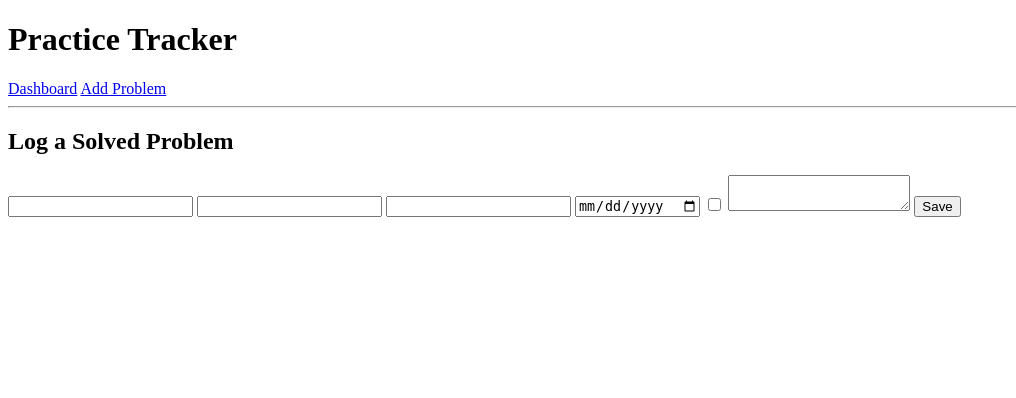
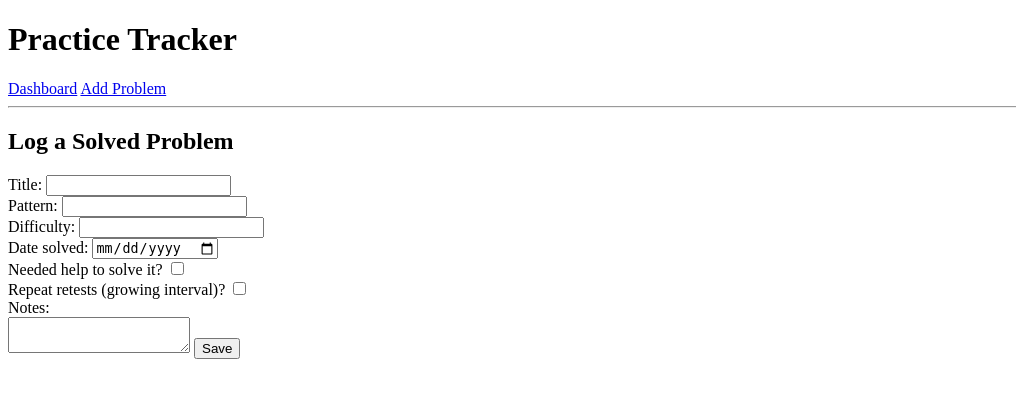
Before and after one commit to isa-hello/practice-tracker, a Flask app: page /add in a window 1280 px wide. Shown: the top 398 px of the page, without its empty margins (0-1016 px from the left). Run offline with Flask 3, Linux system fonts and the light colour scheme.

Commit message:
Finish repeat_retests: fix due-check bug, wire form + checkbox

```diff
--- a/app.py
+++ b/app.py
@@ -44,7 +44,14 @@ def dashboard():
     problems = Problem.query.all()
     due_ids = []
     for problem in problems:
-        if logic.is_retest_due(problem.date_solved, problem.needed_help, problem.retest_completed_at, date.today()) is True:
+        if logic.is_retest_due(
+            problem.date_solved,
+            problem.needed_help,
+            retest_completed_at=problem.retest_completed_at,
+            repeat_retests=problem.repeat_retests,
+            retest_interval_days=problem.retest_interval_days,
+            today=date.today(),
+        ) is True:
             due_ids.append(problem.id)
 
     return render_template('dashboard.html', problems=problems, due_ids=due_ids)
@@ -63,9 +70,10 @@ def add():
         difficulty = request.form['difficulty']
         date_solved = date.fromisoformat(request.form['date_solved'])
         needed_help = request.form.get('needed_help') == 'on'
+        repeat_retests = request.form.get('repeat_retests') == 'on'
         notes = request.form['notes']
 
-        problem = Problem(title=title, pattern=pattern, difficulty=difficulty, date_solved=date_solved, needed_help=needed_help, notes=notes)
+        problem = Problem(title=title, pattern=pattern, difficulty=difficulty, date_solved=date_solved, needed_help=needed_help, repeat_retests=repeat_retests, notes=notes)
         db.session.add(problem)
         db.session.commit()
     return render_template('add.html')
@@ -79,6 +87,8 @@ def retest(problem_id):
     # - commit the change, then redirect back to the dashboard
     problem = Problem.query.get_or_404(problem_id)
     problem.retest_completed_at = date.today()
+    if problem.repeat_retests is True:
+        problem.retest_interval_days *= 2
     db.session.commit()
 
     return redirect(url_for('dashboard'))
--- a/models.py
+++ b/models.py
@@ -15,3 +15,5 @@ class Problem(db.Model):
     needed_help = db.Column(db.Boolean, nullable=False)
     notes = db.Column(db.Text)
     retest_completed_at = db.Column(db.Date)
+    retest_interval_days = db.Column(db.Integer, nullable=False, default=3)
+    repeat_retests = db.Column(db.Boolean, nullable=False, default=False)
--- a/templates/add.html
+++ b/templates/add.html
@@ -4,11 +4,13 @@
 <h2>Log a Solved Problem</h2>
 
 <form method = "POST" action="{{ url_for('add') }}">
-    <input type="text" name="title">
-    <input type="text" name="pattern">
-    <input type="text" name="difficulty">
-    <input type="date" name="date_solved">
-    <input type="checkbox" name="needed_help">
+    Title: <input type="text" name="title"><br>
+    Pattern: <input type="text" name="pattern"><br>
+    Difficulty: <input type="text" name="difficulty"><br>
+    Date solved: <input type="date" name="date_solved"><br>
+    Needed help to solve it? <input type="checkbox" name="needed_help"><br>
+    Repeat retests (growing interval)? <input type="checkbox" name="repeat_retests"><br>
+    Notes:<br>
     <textarea name="notes"></textarea>
 
     <button type="submit">Save</button>
```
Also changed, not shown: logic.py (+6 -9 lines).
